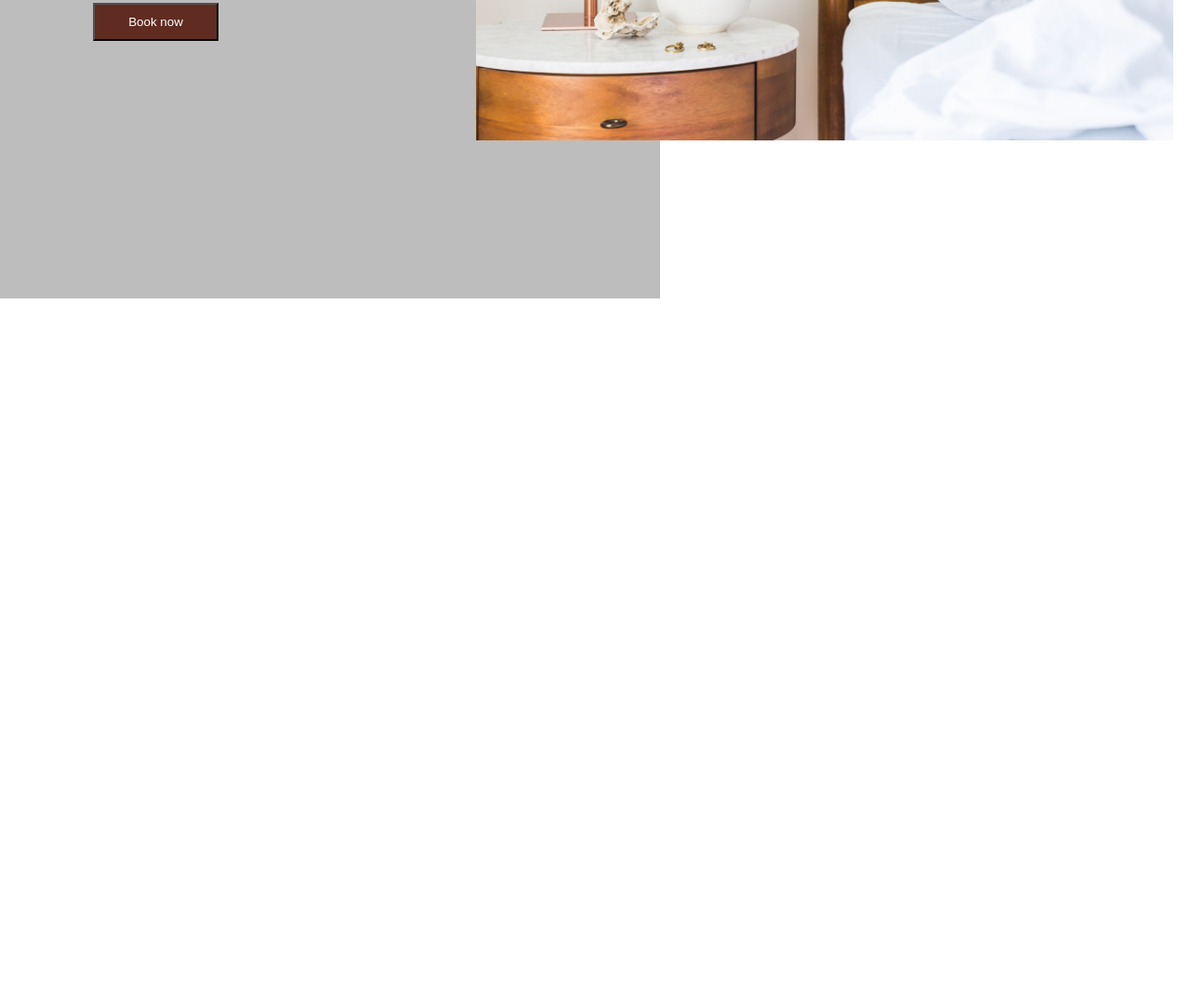
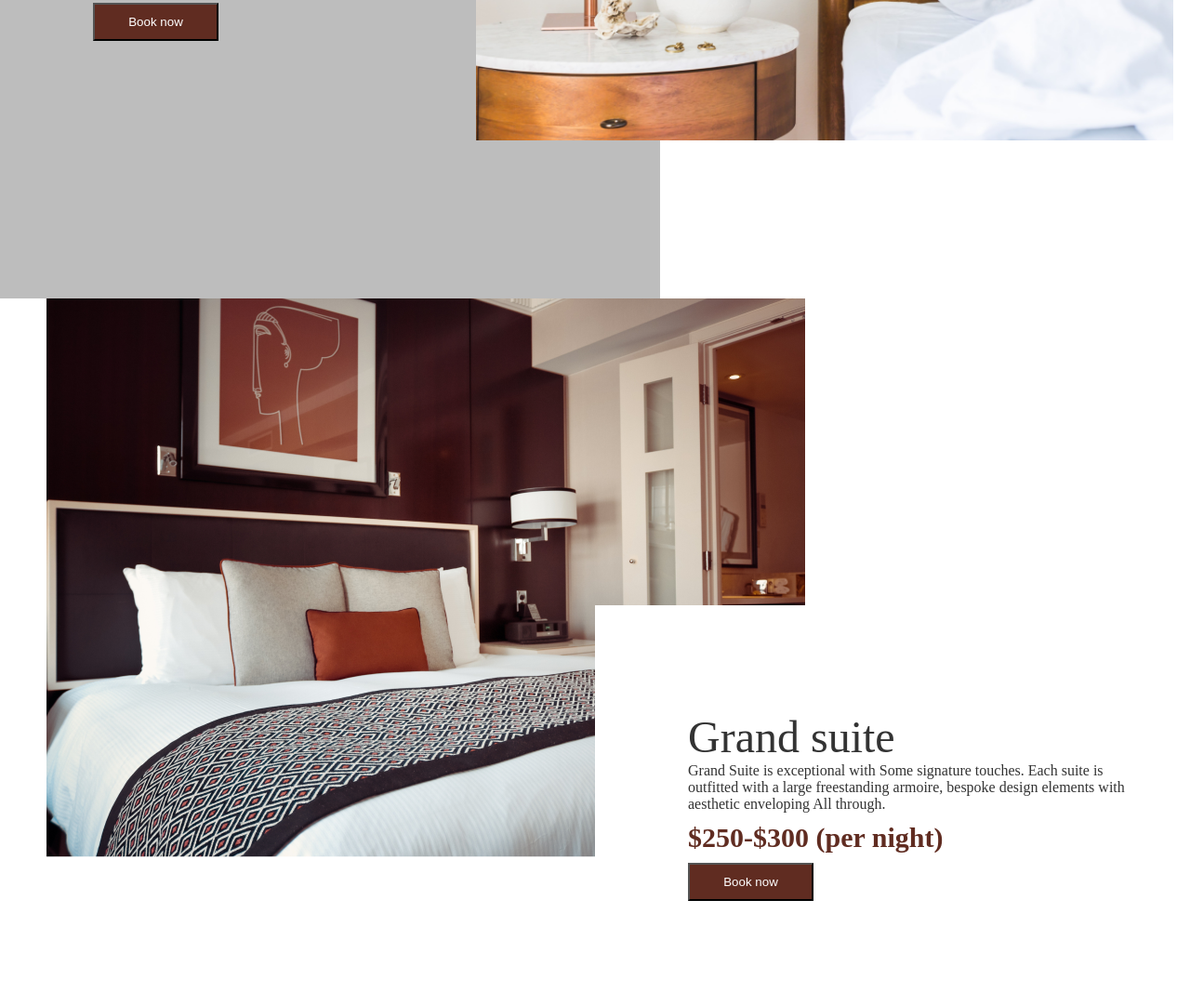
Before and after one commit to mark-okoth/RoomsPage, a website: page index.html in a window 1280 px wide. Shown: the part 1229-2311 px from the top of the page at 93% size. Before the commit the page ends 1550 px from the top, so only its background shows below. Drawn offline with nearby package versions, Linux system fonts and the light colour scheme.

Commit message:
grand-suite part

```diff
--- a/index.html
+++ b/index.html
@@ -66,6 +66,23 @@
 
        </section>
 
+       <section class="grand-suite-section">
+         <div class="grand-suite-container">
+         <div class="grand-suite-img">
+           <img src="./img/black-and-grey-bedspread-on-bed-and-pillow-164595 2.png" alt="">
+         </div>
+
+         <div class="grand-suite-content">
+           <h1>Grand suite</h1>
+           <p>Grand Suite is exceptional with Some signature touches.
+             Each suite is outfitted with a large freestanding armoire,
+              bespoke design elements with aesthetic enveloping All through.</p>
+              <h3>$250-$300 (per night)</h3>
+              <button>Book now</button>
+         </div>
+        </div>
+       </section>
+
     <script src="./script.js"></script>
   </body>
 </html>
--- a/style.css
+++ b/style.css
@@ -154,3 +154,40 @@ button{
  outline: none;
  margin-top: 10px;
 }
+
+.grand-suite-container{
+  margin:0 50px ;
+  display: flex;
+  flex-direction: row;
+}
+
+.grand-suite-img{
+width: 900px;
+height: 600px;
+}
+
+.grand-suite-content{
+  background-color: #ffff;
+ position: absolute;
+ width: 585px;
+ height: 431px;
+ top: 235%;
+ left: 50%;
+ display: flex;
+ justify-content: center;
+ flex-direction: column;
+}
+.grand-suite-content p{
+  margin-left: 100px;
+  color: #333333;
+}
+.grand-suite-content h1{
+  font-size: 48px;
+  color: #333333;
+  font-weight: normal;
+}
+.grand-suite-content h3{
+  color: var(--main-brown-background);
+  margin-top: 10px;
+  font-size: 30px;;
+}
```
